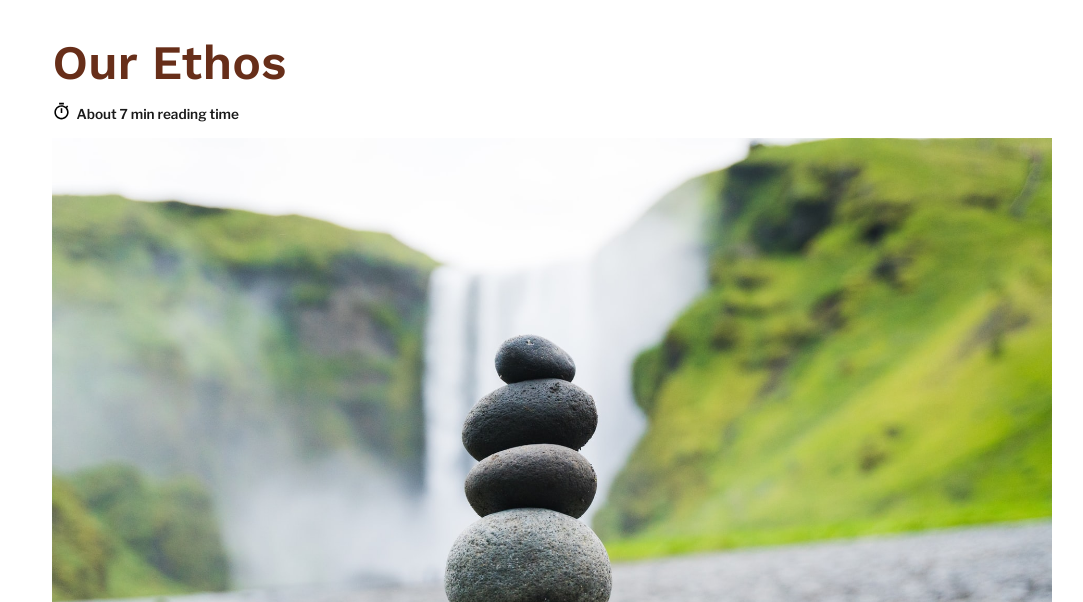
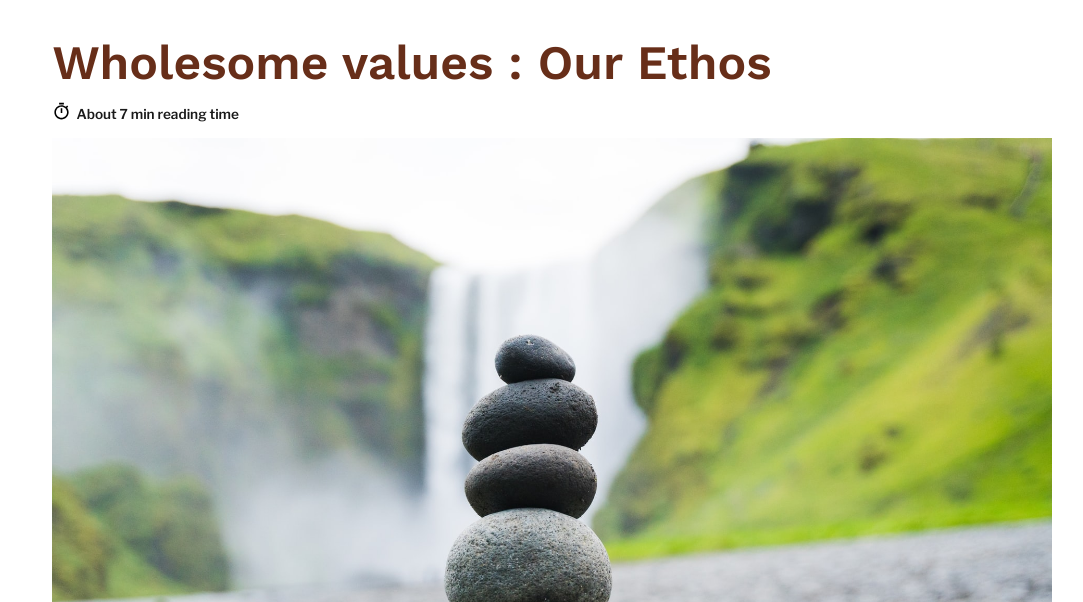
Before and after one commit to OldSchoolFoods/OldSchoolFoods.github.io, an Eleventy site: page src/blog/2021-09-11-our-ethos.md in a window 1280 px wide. Shown: the part 198-800 px from the top of the page, without its empty margins (32-1115 px from the left). Built offline with nearby package versions, Linux system fonts and the light colour scheme; Eleventy itself is replaced by a stand-in of ours; files that its build step writes are made by us from their sources; what eleventy-plugin-reading-time would draw is missing.

Commit message:
Update Blog “2021-09-11-our-ethos”

```diff
--- a/src/blog/2021-09-11-our-ethos.md
+++ b/src/blog/2021-09-11-our-ethos.md
@@ -1,5 +1,5 @@
 ---
-title: Our Ethos
+title: "Wholesome values : Our Ethos"
 description: “Food we respect is food we serve”. This is the motto that
   naturally progressed along our journey in trying to set up Old School Foods.
   Old School Foods also started as a vision to be able to have the right
```
